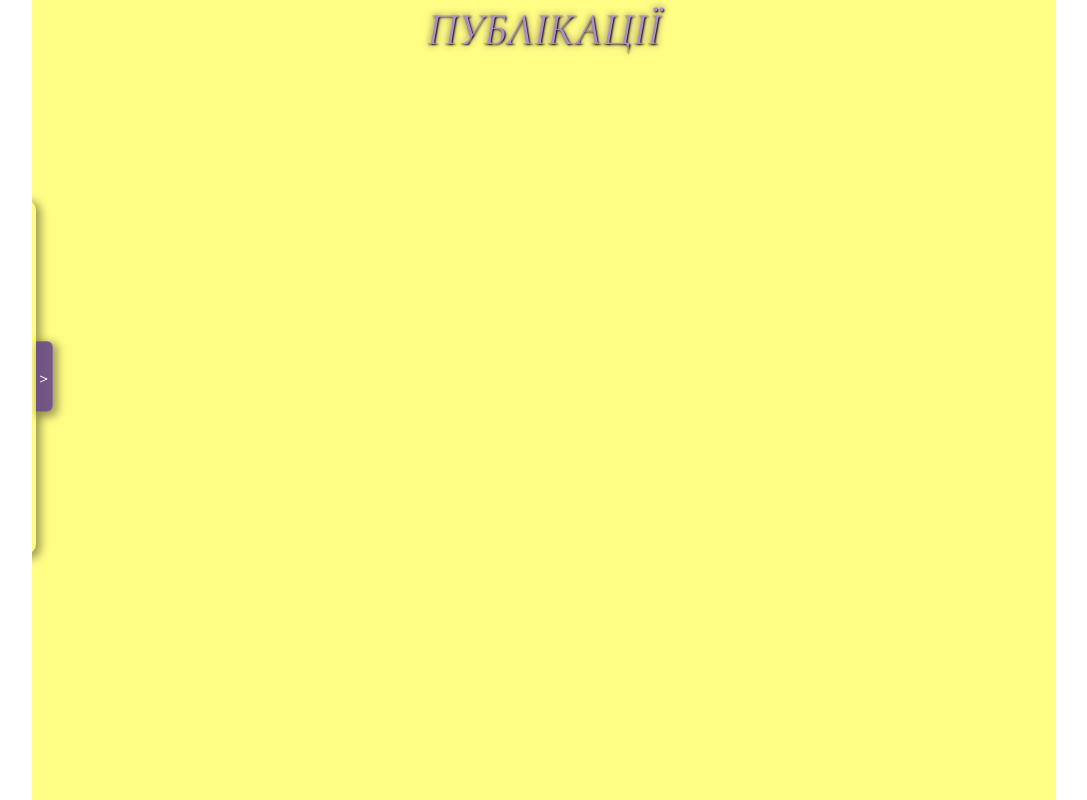
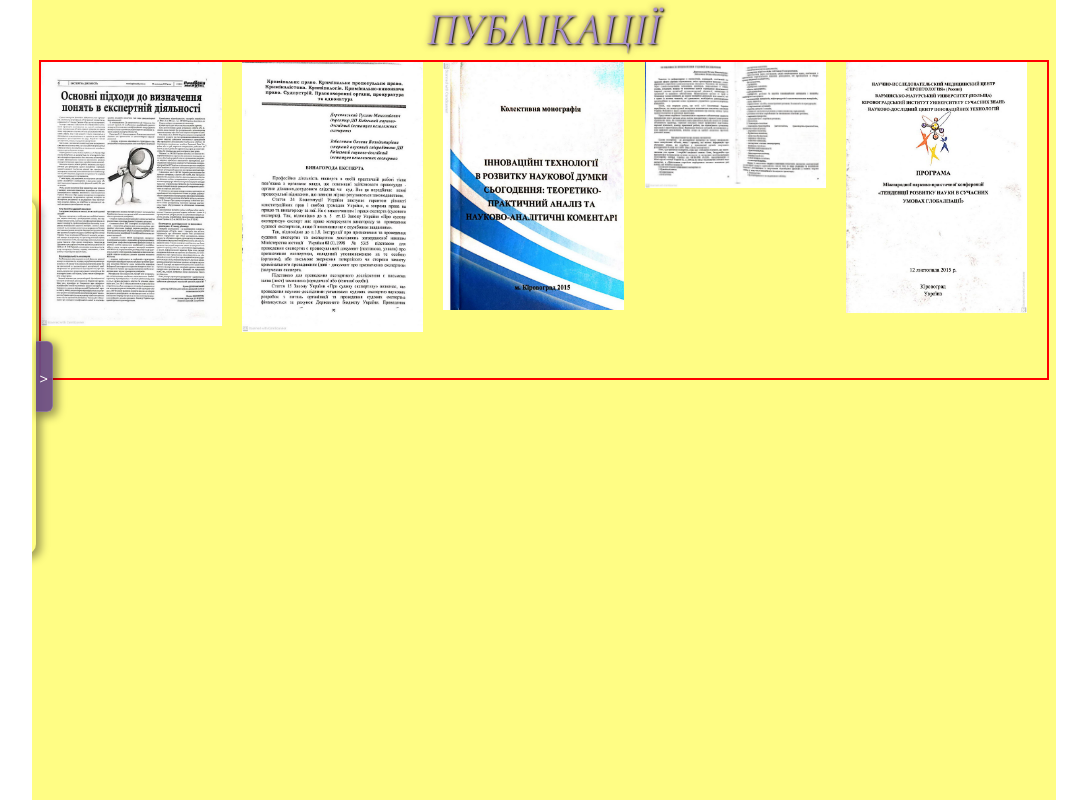
Before and after one commit to Pasha147/LawUkr, an Angular app in the folder Lawukr/: page /publications in a window 1280 px wide. Shown: the whole page, without its empty margins (96-1183 px from the left). Built offline with nearby package versions, Linux system fonts and the light colour scheme.

Commit message:
Publications picts

```diff
--- a/Lawukr/src/app/get-post.service.ts
+++ b/Lawukr/src/app/get-post.service.ts
@@ -1,7 +1,7 @@
 import { HttpClient, HttpHeaders } from '@angular/common/http';
 import { Injectable } from '@angular/core';
 import { Observable, of } from 'rxjs';
-import { expData, sliderData } from 'src/assets/app_data';
+import { expData, publicPict, sliderData } from 'src/assets/app_data';
 
 import { ConsultForm, Slider } from './interfaces';
 import { MessageService } from './message.service';
@@ -31,4 +31,9 @@ export class GetPostService {
     const expd = of(expData);
     return expd;
   }
+
+  getPublicPict(): Observable<any[]> {
+    const pubPict = of(publicPict);
+    return pubPict;
+  }
 }
--- a/Lawukr/src/app/publications/publications.component.html
+++ b/Lawukr/src/app/publications/publications.component.html
@@ -2,8 +2,10 @@
   <header>
     <h1>Публікації</h1>
   </header>
-  <article class=".artPict">
-    <div class="pict"></div>
+  <article class="artPict">
+    <div *ngFor="let item of this.pubPict" class="pict">
+      <img src="{{ item }}" alt="" />
+    </div>
   </article>
   <article class="artPublic"></article>
 </div>
--- a/Lawukr/src/app/publications/publications.component.scss
+++ b/Lawukr/src/app/publications/publications.component.scss
@@ -19,4 +19,18 @@
     width: 100%;
     flex: 1 1 auto;
   }
+  .artPict {
+    width: 100%;
+    height: 40vh;
+    border: 2px solid red;
+    .pict {
+      height: 100%;
+      width: 20%;
+      object-fit: cover;
+      display: inline-block;
+      img {
+        width: 90%;
+      }
+    }
+  }
 }
--- a/Lawukr/src/app/publications/publications.component.ts
+++ b/Lawukr/src/app/publications/publications.component.ts
@@ -1,15 +1,19 @@
 import { Component, OnInit } from '@angular/core';
+import { GetPostService } from '../get-post.service';
 
 @Component({
   selector: 'app-publications',
   templateUrl: './publications.component.html',
-  styleUrls: ['./publications.component.scss']
+  styleUrls: ['./publications.component.scss'],
 })
 export class PublicationsComponent implements OnInit {
-
-  constructor() { }
+  constructor(private getPostService: GetPostService) {}
 
   ngOnInit(): void {
+    this.getPostService.getPublicPict().subscribe((dan) => {
+      this.pubPict = dan;
+    });
+    console.log(this.pubPict);
   }
-
+  pubPict: string[] = [];
 }
--- a/Lawukr/src/assets/app_data.ts
+++ b/Lawukr/src/assets/app_data.ts
@@ -99,3 +99,12 @@ export const expData = [
     position: 'Посада: секретар;',
   },
 ];
+
+//Публікації
+export const publicPict: string[] = [
+  './assets/public/1.jpg',
+  './assets/public/2.jpg',
+  './assets/public/3.jpg',
+  './assets/public/4.jpg',
+  './assets/public/5.jpg',
+];
```
